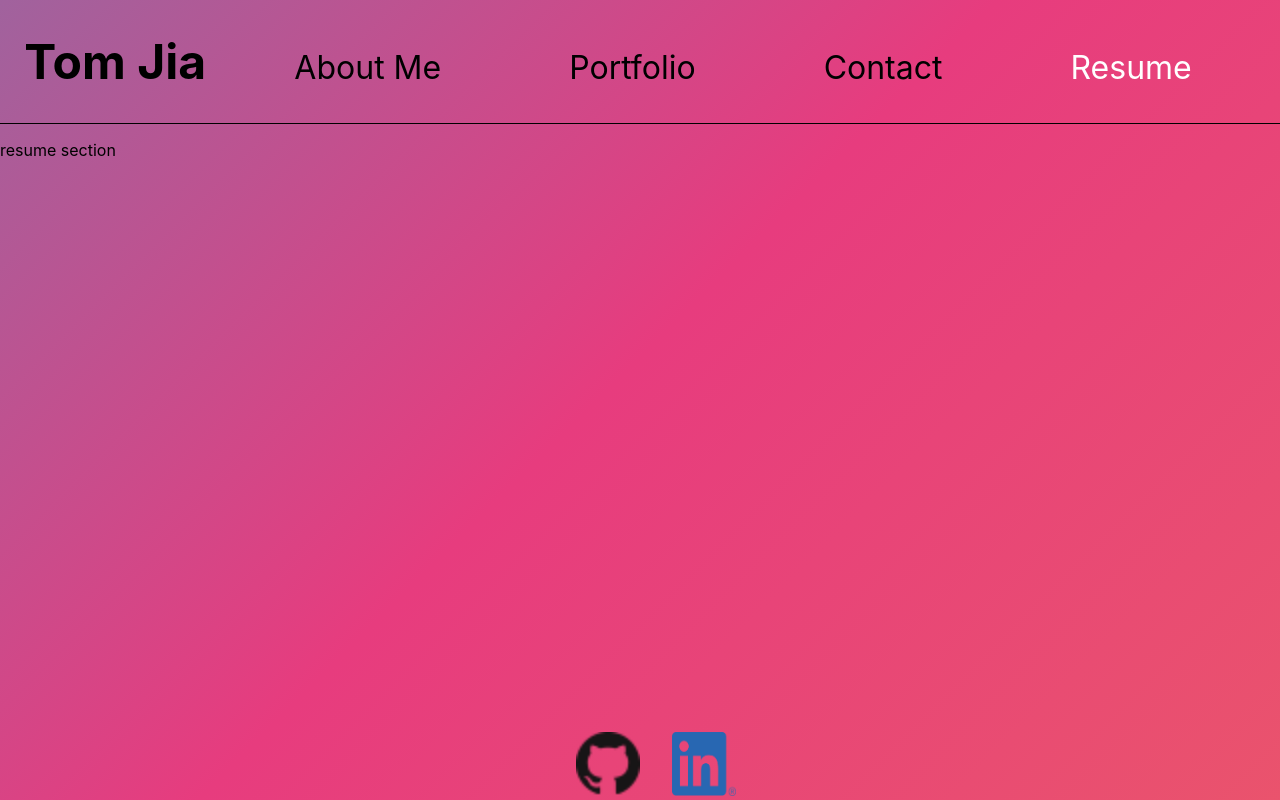
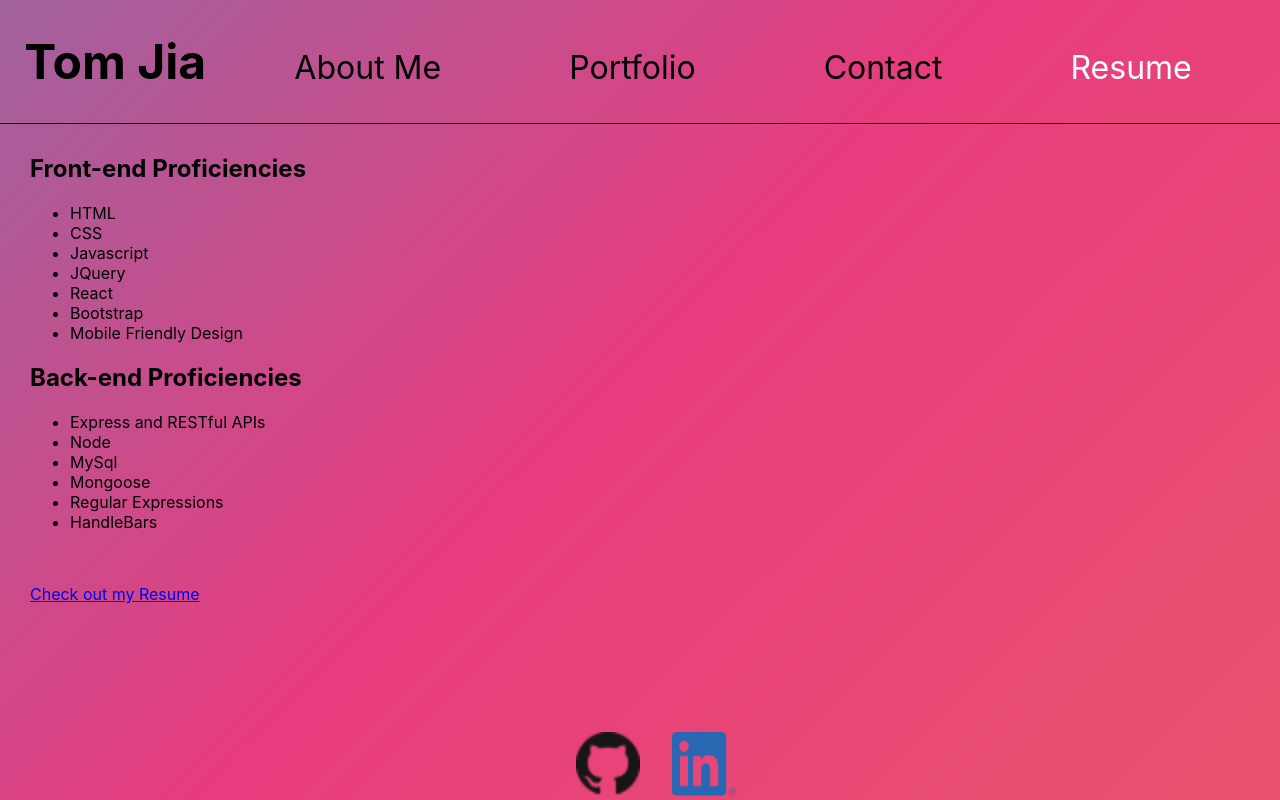
Before and after one commit to TomJia98/react-portfolio-tj, a React (Create React App) app: page / in a window 1280 px wide. Both pictures are taken after a click on the link "Resume". Built offline with nearby package versions, Linux system fonts and the light colour scheme.

Commit message:
added the resume section and changed the links to open in new tab

```diff
--- a/src/components/footer.js
+++ b/src/components/footer.js
@@ -15,7 +15,7 @@ export default function footer() {
         justifyContent: "center",
       }}
     >
-      <a href="https://github.com/TomJia98">
+      <a target="_blank" href="https://github.com/TomJia98">
         <img
           src={github}
           className="logo"
@@ -23,7 +23,7 @@ export default function footer() {
           style={imageSize}
         ></img>
       </a>
-      <a href="https://www.linkedin.com/in/tom-jia-222b50226/">
+      <a target="_blank" href="https://www.linkedin.com/in/tom-jia-222b50226/">
         <img
           src={linkedIn}
           className="logo"
--- a/src/components/porfolioInsert.js
+++ b/src/components/porfolioInsert.js
@@ -37,6 +37,7 @@ export default function porfolioInsert(props) {
           }}
         >
           <a
+            target="_blank"
             href={props.liveApp}
             style={{
               textDecoration: "none",
@@ -46,7 +47,7 @@ export default function porfolioInsert(props) {
           >
             <h3>{props.appName}</h3>
           </a>
-          <a href={props.github}>
+          <a target="_blank" href={props.github}>
             <img src={github} style={style.github} alt="liveApp"></img>
           </a>
         </div>
--- a/src/components/resume.js
+++ b/src/components/resume.js
@@ -1,7 +1,35 @@
 export default function resume() {
   return (
-    <div>
-      <p>resume section</p>
+    <div style={{ margin: "30px" }}>
+      <h2>Front-end Proficiencies</h2>
+      <ul>
+        <li>HTML</li>
+        <li>CSS</li>
+        <li>Javascript</li>
+        <li>JQuery</li>
+        <li>React</li>
+        <li>Bootstrap</li>
+        <li>Mobile Friendly Design</li>
+      </ul>
+
+      <h2>Back-end Proficiencies</h2>
+      <ul>
+        <li>Express and RESTful APIs</li>
+        <li>Node</li>
+        <li>MySql</li>
+        <li>Mongoose</li>
+        <li>Regular Expressions</li>
+        <li>HandleBars</li>
+      </ul>
+      <br />
+      <p>
+        <a
+          target="_blank"
+          href="https://docs.google.com/document/d/1fwuvSm7mSrBTL4na9VjABxoBiqREuzHM/edit?usp=sharing&ouid=110845975702977133833&rtpof=true&sd=true"
+        >
+          Check out my Resume
+        </a>
+      </p>
     </div>
   );
 }
```
